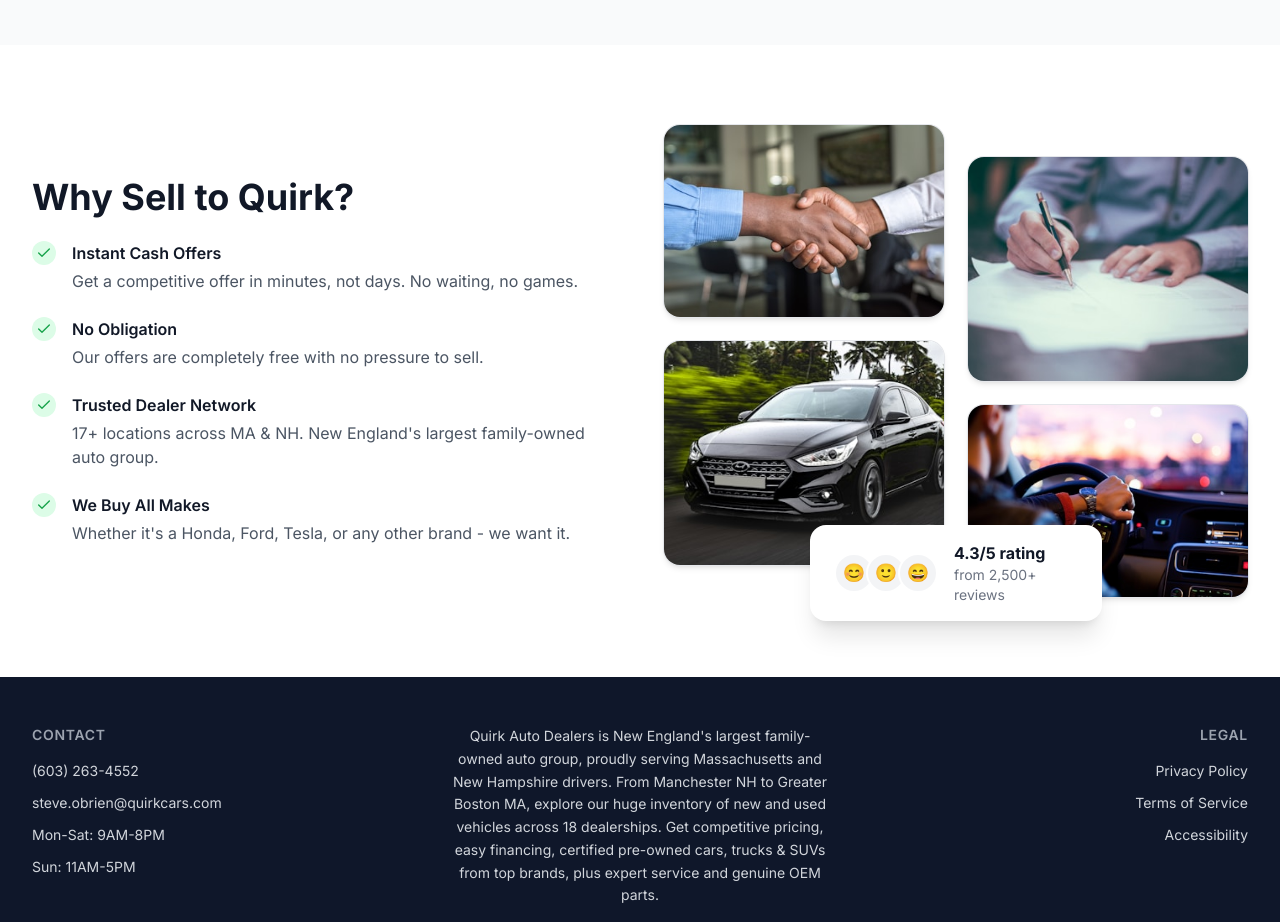
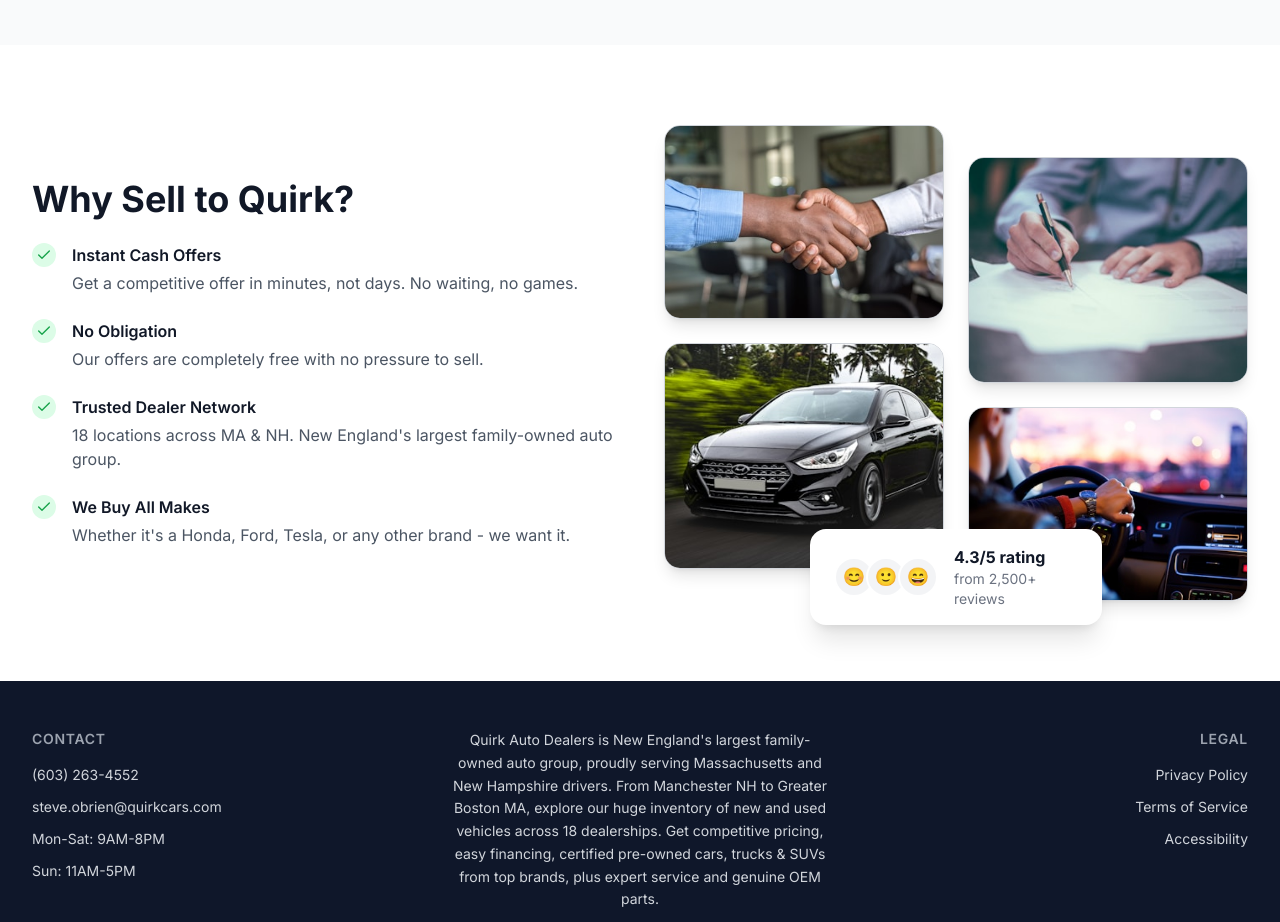
Before and after one commit to mpalmer79/quirk-sell-my-car, a Next.js app: page / in a window 1280 px wide. Shown: the part 1240-2162 px from the top of the page. Built offline with nearby package versions, Linux system fonts and the light colour scheme.

Commit message:
Update page.tsx

```diff
--- a/src/app/page.tsx
+++ b/src/app/page.tsx
@@ -236,7 +236,7 @@
                   },
                   {
                     title: 'Trusted Dealer Network',
-                    description: '17+ locations across MA & NH. New England\'s largest family-owned auto group.'
+                    description: '18 locations across MA & NH. New England\'s largest family-owned auto group.'
                   },
                   {
                     title: 'We Buy All Makes',
@@ -259,14 +259,14 @@
             {/* Image Grid */}
             <div className="relative grid grid-cols-2 gap-6">
               <div className="space-y-6">
-                <div className="rounded-2xl overflow-hidden shadow-md ring-1 ring-gray-200">
+                <div className="rounded-2xl overflow-hidden border border-gray-300 shadow-lg">
                   <img
                     src="/card1.jpg"
                     alt="Handshake deal"
                     className="w-full h-48 object-cover"
                   />
                 </div>
-                <div className="rounded-2xl overflow-hidden shadow-md ring-1 ring-gray-200">
+                <div className="rounded-2xl overflow-hidden border border-gray-300 shadow-lg">
                   <img
                     src="/card2.jpg"
                     alt="Car keys handover"
@@ -275,14 +275,14 @@
                 </div>
               </div>
               <div className="space-y-6 pt-8">
-                <div className="rounded-2xl overflow-hidden shadow-md ring-1 ring-gray-200">
+                <div className="rounded-2xl overflow-hidden border border-gray-300 shadow-lg">
                   <img
                     src="/card3.jpg"
                     alt="Signing paperwork"
                     className="w-full h-56 object-cover"
                   />
                 </div>
-                <div className="rounded-2xl overflow-hidden shadow-md ring-1 ring-gray-200">
+                <div className="rounded-2xl overflow-hidden border border-gray-300 shadow-lg">
                   <img
                     src="/card4.jpg"
                     alt="Driving experience"
```
